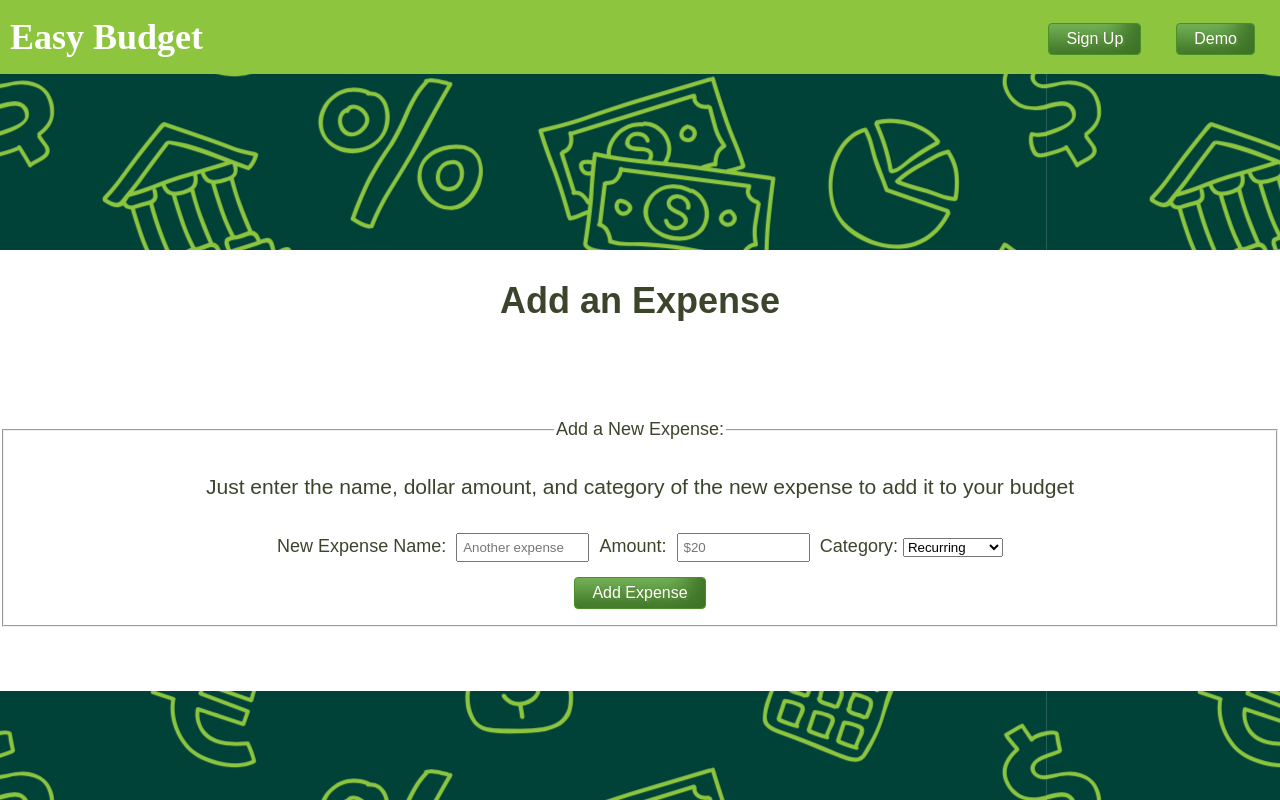
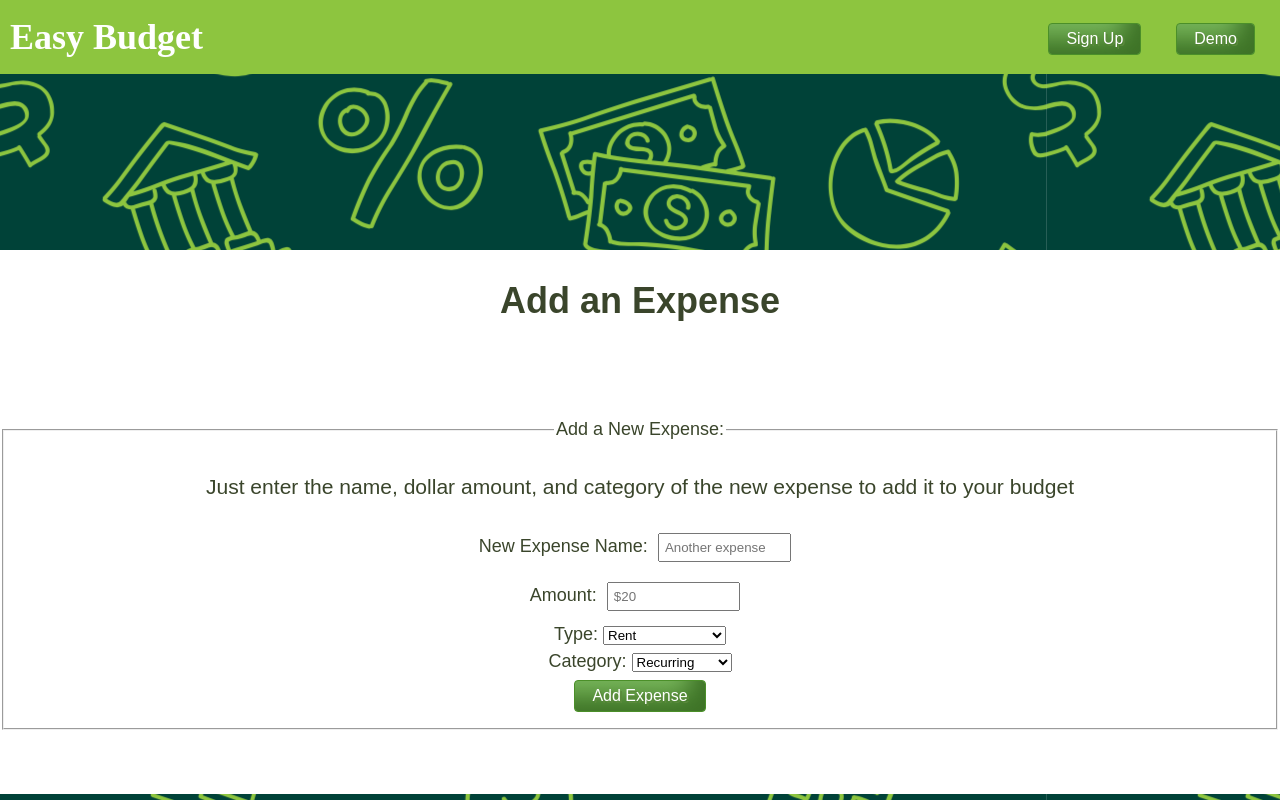
Before and after one commit to Chanda-Abdul/Easy-Budget-Client, a React (Create React App) app: page /create in a window 1280 px wide. Shown: the top 800 px of the page. Built offline with nearby package versions, Linux system fonts and the light colour scheme; no server answers.

Commit message:
working on POST

```diff
--- a/public/index.html
+++ b/public/index.html
@@ -41,7 +41,5 @@
     -->
 
 <!-- Optional: include a polyfill for ES6 Promises for IE11 -->
-<script src="https://cdn.jsdelivr.net/npm/promise-polyfill"></script>
-
 </body>
 </html>
--- a/src/components/pages/BudgetPage/BudgetPage.js
+++ b/src/components/pages/BudgetPage/BudgetPage.js
@@ -8,8 +8,7 @@ export default class BudgetPage extends React.Component {
   static contextType = ExpenseContext;
 
   render() {
-    const expenses = this.context;
-    console.log(expenses, "context");
+    // const expenses = this.context;
     return (
       <ExpenseContext.Consumer>
         {(value) => (
--- a/src/components/pages/CreateExpensePage/CreateExpensePage.js
+++ b/src/components/pages/CreateExpensePage/CreateExpensePage.js
@@ -5,6 +5,7 @@ export default class CreateExpensePage extends React.Component {
   state = {
     expenseName: "",
     amount: "",
+    type: "Other",
     category: "recurring",
   };
 
@@ -28,15 +29,16 @@ export default class CreateExpensePage extends React.Component {
     const newExpenses = {
       expenseName: this.state.expenseName,
       amount: this.state.amount,
+      type: this.state.type,
       category: this.state.expenses,
     };
-    this.ExpenseService
-    .handleAddExpense()
-    .then((expenses) => {
-        this.context.setExpenses(expenses)
+    this.expenseService
+      .handleAddExpense(newExpenses)
+      .then((expenses) => {
+        this.context.setExpenses(expenses);
       })
       .catch((err) => {
-        console.log(err, 'error on createExpense');
+        console.log(err, "error on createExpense");
       });
   };
 
@@ -64,7 +66,7 @@ export default class CreateExpensePage extends React.Component {
                   value={this.state.expenseName}
                   className="input__control"
                   onChange={this.onInputChange}
-                />
+                /><br />
                 Amount:
                 <input
                   placeholder="$20"
@@ -73,10 +75,40 @@ export default class CreateExpensePage extends React.Component {
                   className="input__control"
                   value={this.state.amount}
                   onChange={this.onInputChange}
-                />
-                <label htmlFor="expense-category">Category: </label>
+                /> <br />
+                <label htmlFor="expense-type"> Type: </label>
                 <select
-                  // id="expense-category"
+                  value={this.state.type}
+                  defaultValue={this.state.type}
+                  name="type"
+                  onChange={this.onInputChange}
+                  required
+                ><br />
+                  <option value="1">Rent</option>
+                  <option value="2">Electricity</option>
+                  <option value="3">Gas</option>
+                  <option value="4">Phone</option>
+                  <option value="5">Internet</option>
+                  <option value="6">Water</option>
+                  <option value="7">Savings</option>
+                  <option value="8">Investments</option>
+                  <option value="9">Mortgage</option>
+                  <option value="10">Transportation</option>
+                  <option value="11">Restauraunts</option>
+                  <option value="12">Groceries</option>
+                  <option value="13">Travel</option>
+                  <option value="14">Shopping</option>
+                  <option value="15">Home</option>
+                  <option value="16">Other</option>
+                  <option value="17">Charity</option>
+                  <option value="18">Beauty</option>
+                  <option value="19">Entertainment</option>
+                  <option value="20">Gifts</option>
+                  <option value="21">Insurance</option>
+                  <option value="22">Debt Repayment</option>
+                </select><br />
+                <label htmlFor="expense-category"> Category: </label>
+                <select
                   value={this.state.category}
                   defaultValue={this.state.category}
                   name="category"
--- a/src/services/ExpenseService.js
+++ b/src/services/ExpenseService.js
@@ -3,11 +3,9 @@ import config from "../config";
 class ExpenseService {
   getAllExpenses() {
     // this is to retrieve all expenses from database
-    console.log(config.API_ENDPOINT, "endpoint");
     return fetch(`${config.API_ENDPOINT}/expenses`)
       .then((res) => res.json())
       .then((data) => {
-        console.log(data, "data");
         return data.expenses;
       })
       .catch((error) => {
@@ -39,7 +37,7 @@ class ExpenseService {
   };
 
 handleAddExpense = (data) => {
-    return fetch(`${config.API_ENDPOINT}/expense`, {
+   return fetch(`${config.API_ENDPOINT}/expenses`, {
       method: "POST",
       headers: {
         "Content-Type": "application/json",
```
